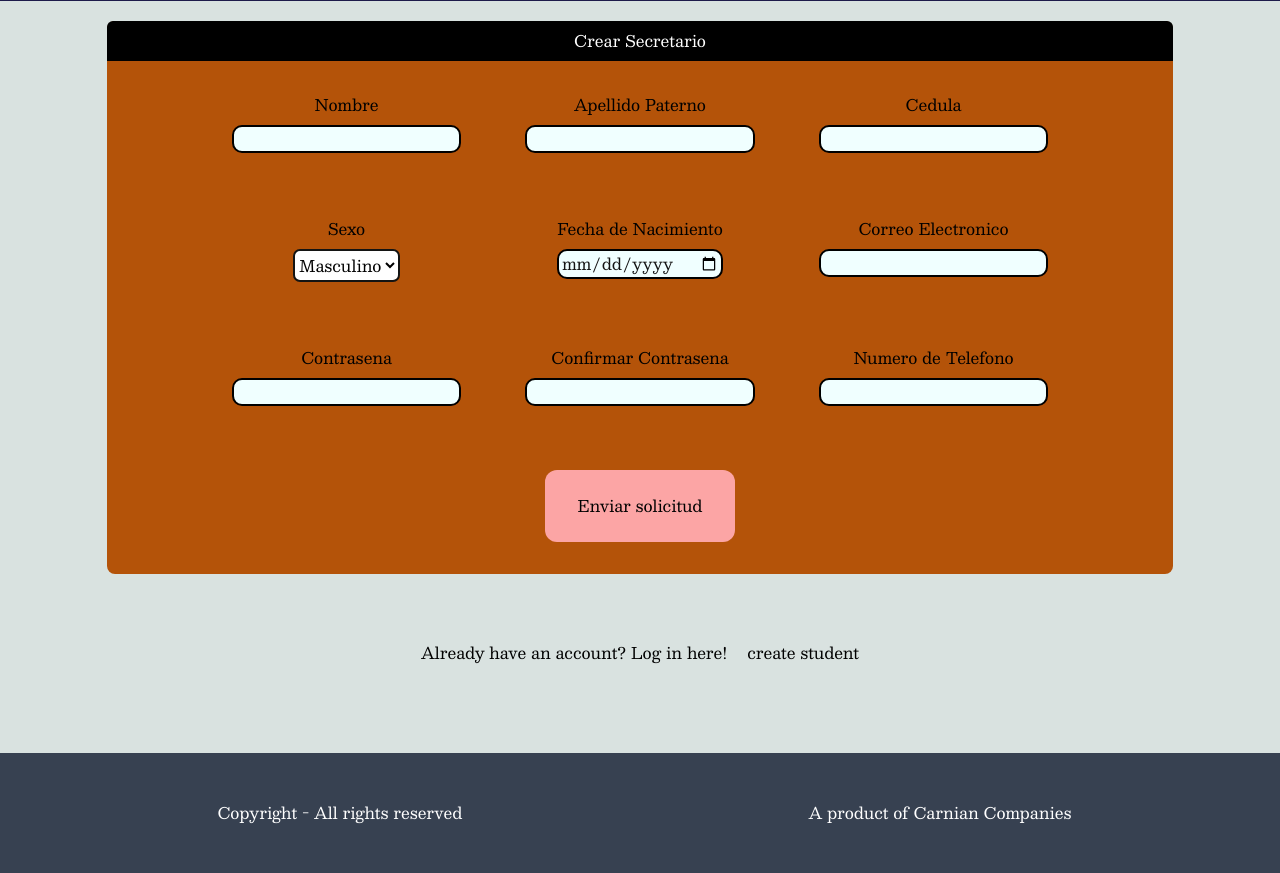
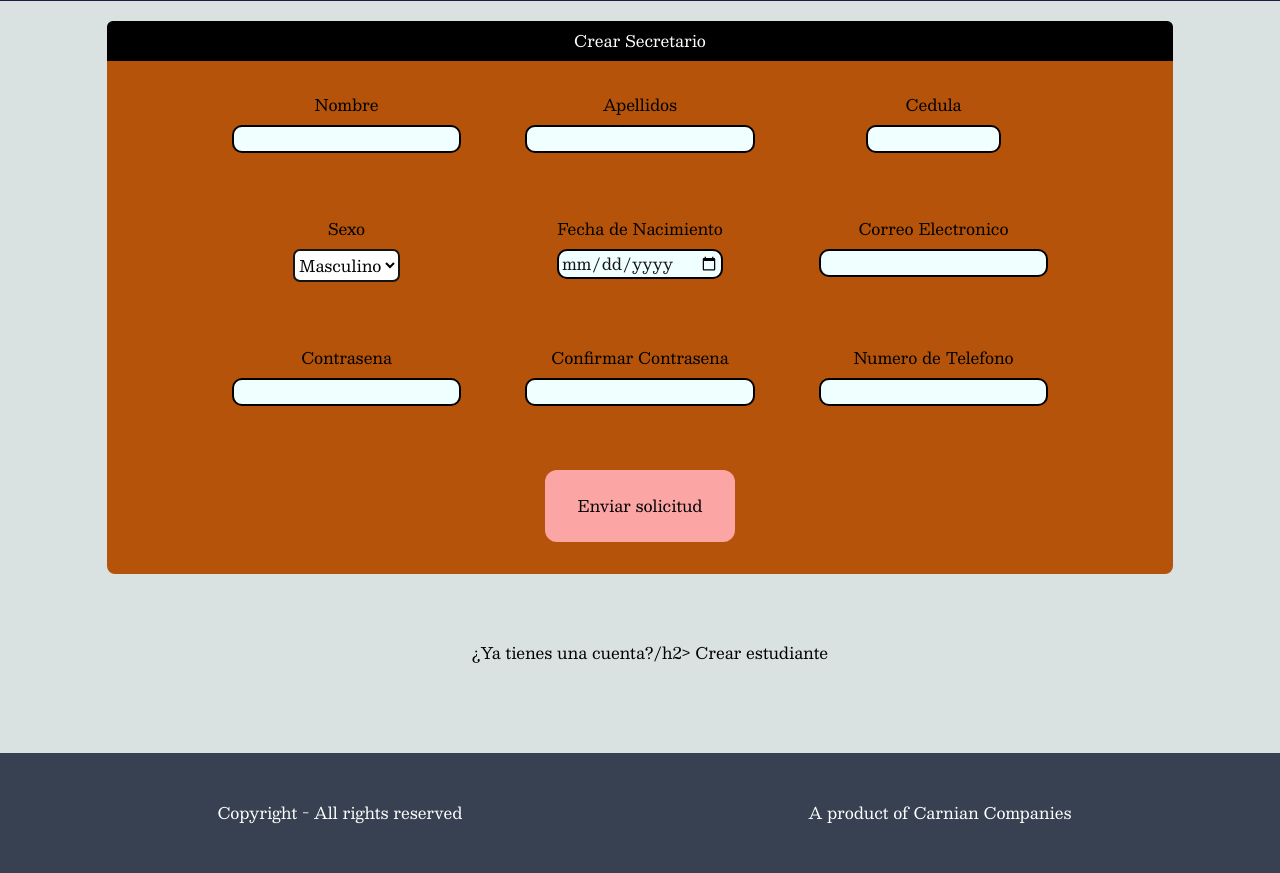
Before and after one commit to MoralesMortales/Terna-Project-Django, a Django app: page /signup_S in a window 1280 px wide. Shown: the part 67-940 px from the top of the page. Run offline with Django 5.2, Linux system fonts and the light colour scheme; some libraries are stand-ins or nearby versions; some web fonts are replaced.

Commit message:
rqrmnsttxt

```diff
--- a/TernaApp/views.py
+++ b/TernaApp/views.py
@@ -43,7 +43,7 @@
         email = request.POST['theemail']
         password = request.POST['password']
 
-        myuser = authenticate(request, username=email, password=password)
+        myuser = authenticate(request, email=email, password=password)
 
         if myuser is not None:
             login(request, myuser)
@@ -71,6 +71,7 @@
             return render(request, "login.html")
 
     return render(request, "login.html")
+
 def logOut(request):
     if request.method=="POST":
         logout(request)
@@ -80,43 +81,49 @@
 def signup_S(request):
     if request.method == "POST":
         form = SecretarioForm(request.POST)
+
+        password = request.POST.get('thepassword')
+        password_conf = request.POST.get('password_conf')
+
         if form.is_valid():
-            form.save()
-            the_user_name = request.POST.get('nombre', '')
-            lastname = request.POST.get('apellido', '')
-            theemail = request.POST.get('email', '')
-            password = request.POST.get('thepassword', '')
-            password_conf = request.POST.get('password_conf', '')
-            cedula = request.POST.get('the_cedula', '')
-            fnaci = request.POST.get('fnaci', '')
-            tlfn = request.POST.get('tlfn', '')
-            sexo = request.POST.get('sexo', '')
+            if password == password_conf:
+                try:
+                    the_user_name = request.POST.get('nombre')
+                    lastname = request.POST.get('apellido')
+                    theemail = request.POST.get('email')
+                    cedula = request.POST.get('the_cedula')
+                    fnaci = request.POST.get('fnaci')
+                    tlfn = request.POST.get('tlfn')
+                    sexo = request.POST.get('sexo')
 
-        # Create a new User instance
-            myuser = User.objects.create_user(username=theemail, email=theemail, password=password)
+                    myuser = User.objects.create_user(username=the_user_name, email=theemail, password=password)
 
-            # Create an associated Estudiante instance and set user_id
-            secretario = Secretario.objects.create(
-                    nombre=the_user_name,
-                    apellido=lastname,
-                    email=theemail,
-                    sexo=sexo,
-                    cedula=cedula,
-                    fechaNacimiento=fnaci,
-                    telefono=tlfn,
-                    user=myuser
+                    # Create Secretario instance and associate with user
+                    Secretario.objects.create(
+                        nombre=the_user_name,
+                        apellido=lastname,
+                        email=theemail,
+                        sexo=sexo,
+                        cedula=cedula,
+                        fechaNacimiento=fnaci,
+                        telefono=tlfn,
+                        user=myuser
                     )
 
-            messages.success(request, "Congrats, you have signed up")
-            return redirect("Login")
+                    messages.success(request, "Congrats, you have signed up")
+                    return redirect("login")
+
+                except Exception as e:
+                    messages.error(request, f"An error occurred: {str(e)}")
+            else:
+                messages.error(request, "Passwords do not match")
+        else:
+            messages.error(request, "Form is invalid")
+
     else:
-        messages.error(request, 'Something went wrong')
+        form = SecretarioForm()
 
-    """form = EstudianteForm()"""
-    form = SecretarioForm()
-
-    return render(request, 'signup_S.html', {'form':form})
-
+    return render(request, 'signup_S.html', {'form': form})
 
 def signUp(request):
     if request.method == "POST":
@@ -138,7 +145,7 @@
             carrera_views = get_object_or_404(Carrera, pk=carrera_id)
 
             # Create a new User instance
-            myuser = User.objects.create_user(username=theemail, email=theemail, password=password)
+            myuser = User.objects.create_user(username=the_user_name, email=theemail, password=password)
 
             # Create an associated Estudiante instance and set user_id
             estudiante = Estudiante.objects.create(
--- a/requirements.txt
+++ b/requirements.txt
@@ -17,6 +17,7 @@
 MarkupSafe==2.1.5
 mdurl==0.1.2
 pillow==10.3.0
+psycopg2-binary==2.9.9
 Pygments==2.17.2
 python-dateutil==2.9.0.post0
 python-slugify==8.0.4
--- a/templates/signup_S.html
+++ b/templates/signup_S.html
@@ -9,42 +9,40 @@
     <title>Document</title>
   </head>
   <body class="bg-slate-400">
-
     {% block content %}
     <div id="container" class="">
         <div id="container_box" class="h-screen flex flex-col justify-evenly items-center">
 
             <div id="box" class="bg-amber-700 w-5/6 rounded-lg mt-5">
 
-          <div id="title"
-               class="flex justify-center items-center bg-black text-white lg:h-10 border-b-0 rounded-tr-md rounded-tl-md w-full">
+                <div id="title" class="flex justify-center items-center bg-black text-white lg:h-10 border-b-0 rounded-tr-md rounded-tl-md w-full">
                     <h1>Crear Secretario</h1>
                 </div>
 
-          <form method="post" action="/signup_S" class="grid grid-cols-3 place-items-center justify-self-center place-content-center justify-items-center">
+                <form method="post" action="{% url 'signup_s' %}" class="grid grid-cols-3 place-items-center justify-self-center place-content-center justify-items-center">
                   {% csrf_token %}
 
                             <div id="nombre" class="info_c_box">
 
                               <label for="">Nombre</label>
-              <input type="text" name="nombre" id="theusernameid" class="input_login_up">
+                              <input type="text" name="nombre" id="theusernameid" class="input_login_up" required>
 
                             </div>
 
                             <div id="apellido" class="info_c_box">
-              <label for="">Apellido Paterno</label>
-              <input type="text" name="apellido" id="thefatherlastnameid" class="input_login_up">
+                              <label for="">Apellidos</label>
+                              <input type="text" name="apellido" id="thefatherlastnameid" class="input_login_up" required>
                             </div>
 
                             <div id="cedula" class="info_c_box">
                               <label for="">Cedula</label>
-              <input type="number" name="the_cedula" id="thecedulaid" class=" input_login_up">
+                              <input type="number" name="the_cedula" id="thecedulaid" min="1000000" max="999999999"  class=" input_login_up" required >
                             </div>
 
                             <div id="sexo" class="info_c_box">
                               <label for="">Sexo</label>
 
-              <select name="sexo" id="sexid" class= "option_signup">
+                              <select name="sexo" id="sexid" class= "option_signup" required>
 
                                 {% for key, value in form.fields.sexo.choices %}
                                 <option value="{{ key }}">{{ value }}</option>
@@ -53,14 +51,14 @@
                               </select>
                             </div>
 
-            <div id="fnaci" class="info_c_box">
+                            <div id="fnaci" class="info_c_box" required>
                               <label for="">Fecha de Nacimiento</label>
                               <input type="date" name="fnaci" id="thefnaciid" class=" input_login_up">
                             </div>
 
-            <div id="email" class="info_c_box">
+                            <div id="email" class="info_c_box" >
                               <label for="">Correo Electronico</label>
-              <input type="email" name="email" id="self-email" class=" input_login_up">
+                              <input type="email" name="email" id="self-email" class=" input_login_up" required>
                             </div>
 
                             {% comment %} colocar por gmail autenticator {% endcomment %}
@@ -83,17 +81,15 @@
                             <button type="submit" class="hover:bg-slate-400 hover:transition bg-red-300 px-8 py-6 rounded-xl col-span-3 items-center my-8"> Enviar solicitud</button>
 
                           </form>
-
                         </div>
                         <div class="flex flex-row gap-5">
                             <a class="text-black hover:text-yellow-600" href="{% url 'Login' %}">
-            <h2>Already have an account? Log in here!</h2>
+                                <h2>¿Ya tienes una cuenta?/h2>
                             </a>
-          <a href="{% url 'Signup'  %}">create student </a>
+                            <a href="{% url 'Signup' %}">Crear estudiante</a>
                         </div>
                       </div>
     {% endblock content %}
-
 </body>
 
 
```
Also changed, not shown: templates/signup.html (+7 -6 lines), package-lock.json. Lines whose indentation alone changed are shown as unchanged.
